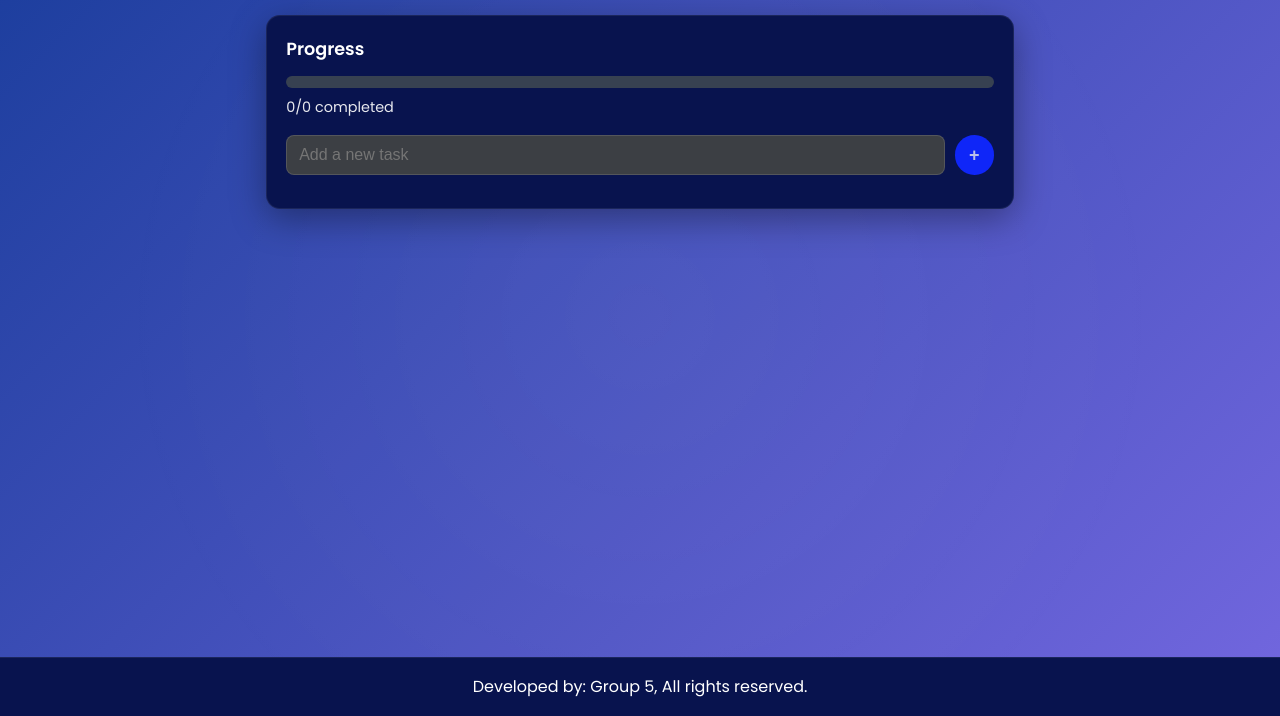
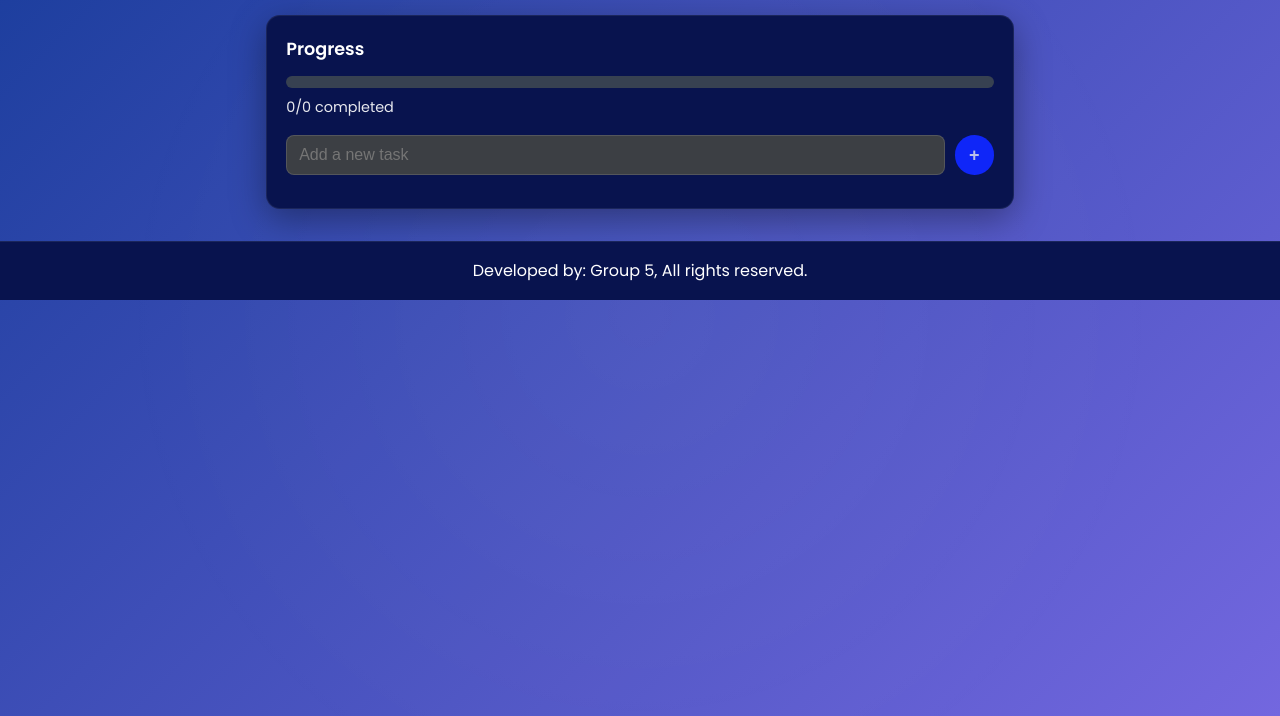
Before and after one commit to nacos-uniuyo/CHECK-TODO-LIST-APP--GROUP-5, a plain HTML site: page pages/app.html in a window 1280 px wide. Shown: the part 84-800 px from the top of the page. Drawn offline with Linux system fonts and the light colour scheme; no server answers.

Commit message:
give the footer sticky position

```diff
--- a/css/app.css
+++ b/css/app.css
@@ -97,7 +97,7 @@ ul{list-style:none}
 .temp{opacity:.72}
 
 footer{
-  background:rgb(8, 19, 78);;padding:1rem;text-align:center;margin-top:2rem;border-top:1px solid rgba(255,255,255,.08); position: absolute; width: 100%; left: 0; bottom: 0; z-index: 50;
+  background:rgb(8, 19, 78);;padding:1rem;text-align:center;margin-top:2rem;border-top:1px solid rgba(255,255,255,.08); position: sticky; width: 100%; left: 0; bottom: 0; z-index: 50;
 }
 
 /* Responsive form */
```
